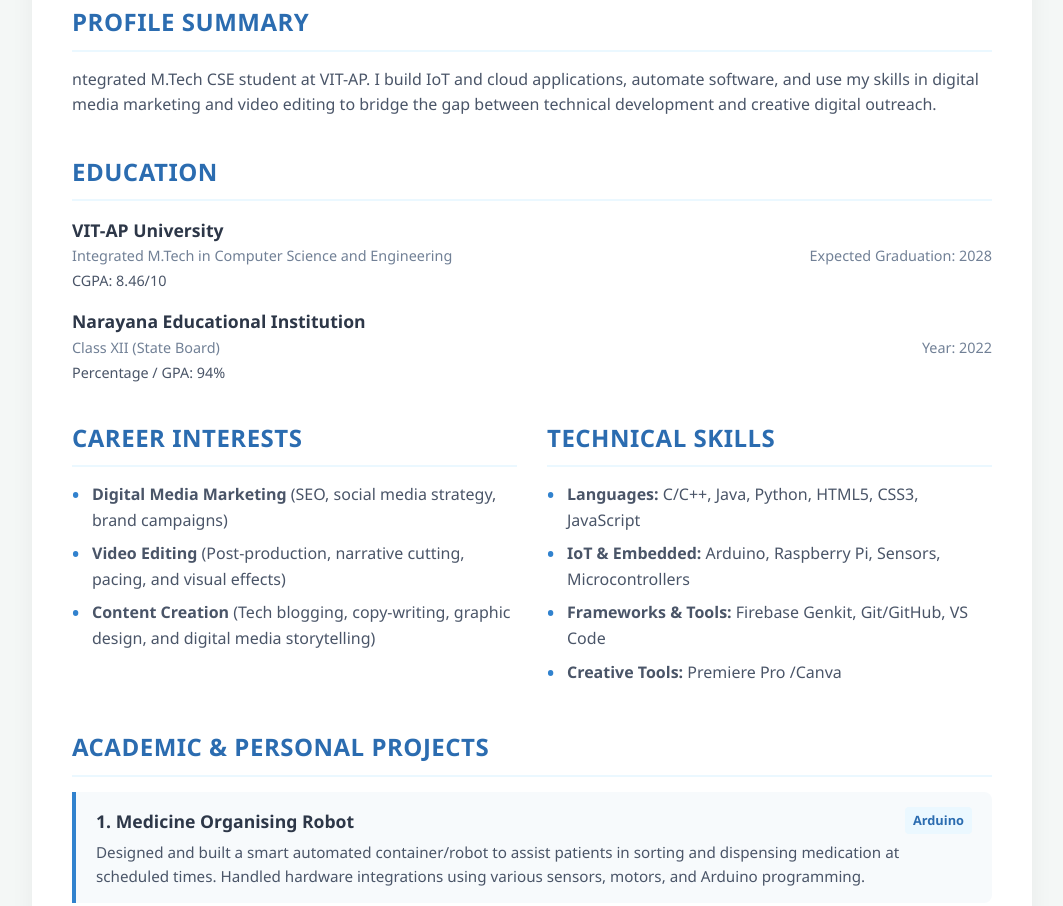
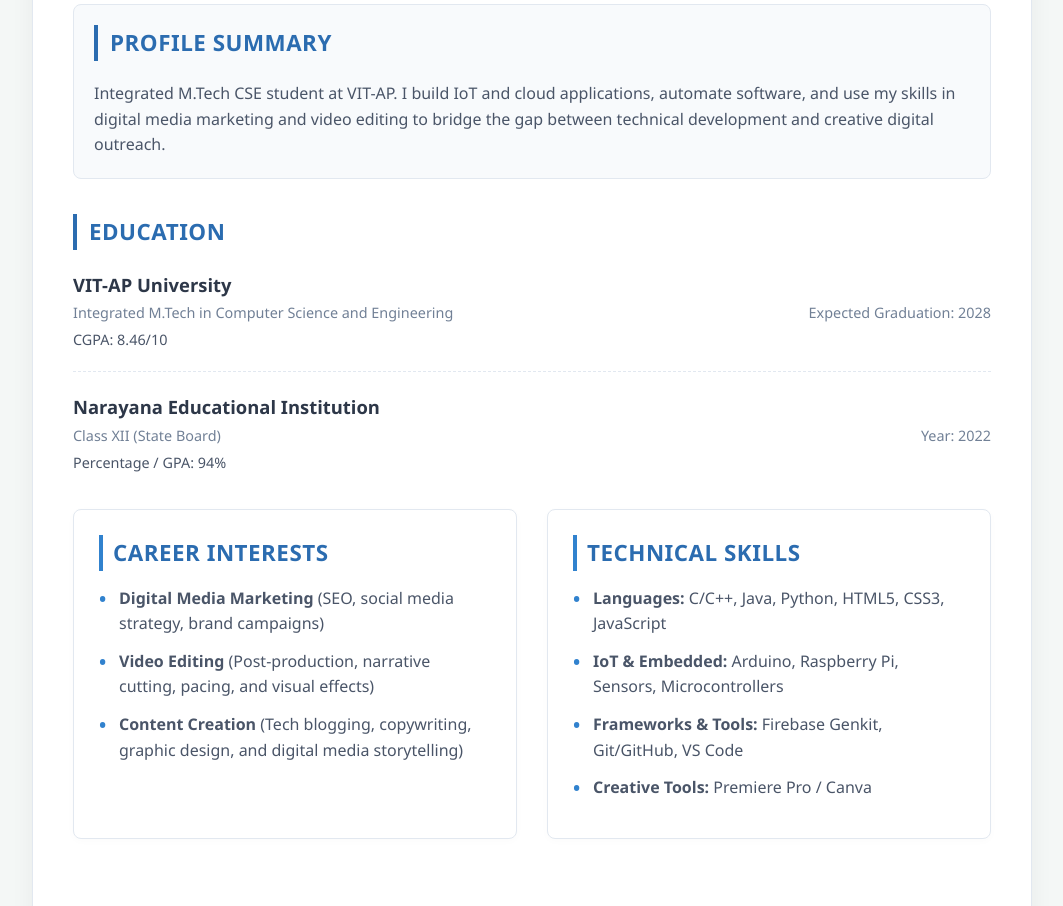
Before and after one commit to zenithsravan-vc/zenithsravan-vc.github.io, a plain HTML site: page index.html in a window 1280 px wide. Shown: the part 269-1175 px from the top of the page, without its empty margins (108-1171 px from the left). Drawn offline with Linux system fonts and the light colour scheme.

Commit message:
Update index.html

```diff
--- a/index.html
+++ b/index.html
@@ -25,6 +25,7 @@
             background: #fff;
             padding: 40px;
             border-radius: 12px;
+            border: 1px solid #e2e8f0;
             box-shadow: 0 4px 23px rgba(0, 0, 0, 0.05);
         }
 
@@ -74,16 +75,23 @@
         }
 
         h2 {
-            font-size: 1.5rem;
+            font-size: 1.4rem;
             color: #2b6cb0;
-            border-bottom: 2px solid #ebf8ff;
-            padding-bottom: 8px;
-            margin-bottom: 15px;
+            border-left: 4px solid #2b6cb0;
+            padding-left: 12px;
+            margin-bottom: 20px;
             text-transform: uppercase;
             letter-spacing: 0.5px;
         }
 
         /* Profile Summary */
+        .summary {
+            background-color: #f8fafc;
+            padding: 20px;
+            border-radius: 8px;
+            border: 1px solid #e2e8f0;
+        }
+
         .summary p {
             color: #4a5568;
         }
@@ -93,6 +101,7 @@
             display: grid;
             grid-template-columns: 1fr 1fr;
             gap: 30px;
+            margin-bottom: 35px;
         }
 
         @media (max-width: 768px) {
@@ -100,6 +109,21 @@
                 grid-template-columns: 1fr;
                 gap: 20px;
             }
+        }
+
+        /* Bordered Cards for Grid Sections */
+        .interests, .skills {
+            border: 1px solid #e2e8f0;
+            padding: 25px;
+            border-radius: 8px;
+            background: #fff;
+            box-shadow: 0 2px 8px rgba(0, 0, 0, 0.02);
+        }
+
+        .interests h2, .skills h2 {
+            border-left: 4px solid #3182ce;
+            padding-left: 10px;
+            margin-bottom: 15px;
         }
 
         /* Lists formatting */
@@ -110,7 +134,7 @@
         ul li {
             position: relative;
             padding-left: 20px;
-            margin-bottom: 8px;
+            margin-bottom: 12px;
             color: #4a5568;
         }
 
@@ -126,24 +150,26 @@
 
         /* Projects Section */
         .project-card {
-            background: #f7fafc;
+            background: #f8fafc;
+            border: 1px solid #e2e8f0;
             border-left: 4px solid #3182ce;
-            padding: 15px 20px;
-            margin-bottom: 15px;
+            padding: 20px;
+            margin-bottom: 20px;
             border-radius: 0 8px 8px 0;
-            transition: transform 0.2s, box-shadow 0.2s;
+            transition: transform 0.2s, box-shadow 0.2s, border-color 0.2s;
         }
 
         .project-card:hover {
             transform: translateY(-2px);
-            box-shadow: 0 4px 10px rgba(0, 0, 0, 0.05);
+            border-color: #cbd5e1;
+            box-shadow: 0 6px 15px rgba(0, 0, 0, 0.05);
         }
 
         .project-header {
             display: flex;
             justify-content: space-between;
             align-items: center;
-            margin-bottom: 5px;
+            margin-bottom: 8px;
         }
 
         .project-title {
@@ -156,9 +182,10 @@
             font-size: 0.8rem;
             background: #ebf8ff;
             color: #2b6cb0;
-            padding: 3px 8px;
-            border-radius: 4px;
+            padding: 3px 10px;
+            border-radius: 20px;
             font-weight: 600;
+            border: 1px solid #bee3f8;
         }
 
         .project-desc {
@@ -168,12 +195,20 @@
 
         /* Education timeline style */
         .edu-item {
-            margin-bottom: 15px;
+            padding-bottom: 20px;
+            margin-bottom: 20px;
+            border-bottom: 1px dashed #e2e8f0;
+        }
+
+        .edu-item:last-child {
+            border-bottom: none;
+            margin-bottom: 0;
+            padding-bottom: 0;
         }
 
         .edu-item h4 {
             color: #2d3748;
-            font-size: 1.1rem;
+            font-size: 1.15rem;
         }
 
         .edu-meta {
@@ -181,6 +216,7 @@
             color: #718096;
             display: flex;
             justify-content: space-between;
+            margin-top: 2px;
         }
 
     </style>
@@ -193,7 +229,7 @@
             <h1>Zenith Sravan VC</h1>
             <p>4th Year Integrated M.Tech (CSE) Student | VIT-AP University</p>
             <div class="contact-info">
-                <span>📧 <a href="mailto:your.email@vitap.ac.in">sravan.23mic7117@vitapstudent.ac.in</a></span>
+                <span>📧 <a href="mailto:sravan.23mic7117@vitapstudent.ac.in">sravan.23mic7117@vitapstudent.ac.in</a></span>
                 <span>📞 +91 98765 43210</span>
                 <span>💻 <a href="https://github.com/zenithsravan-vc" target="_blank">GitHub</a></span>
             </div>
@@ -202,7 +238,8 @@
         <section class="summary">
             <h2>Profile Summary</h2>
             <p>
-                ntegrated M.Tech CSE student at VIT-AP. I build IoT and cloud applications, automate software, and use my skills in digital media marketing and video editing to bridge the gap between technical development and creative digital outreach.
+                Integrated M.Tech CSE student at VIT-AP. I build IoT and cloud applications, automate software, and use my skills in digital media marketing and video editing to bridge the gap between technical development and creative digital outreach.
+            </p>
         </section>
 
         <section class="education">
@@ -213,7 +250,7 @@
                     <span>Integrated M.Tech in Computer Science and Engineering</span>
                     <span>Expected Graduation: 2028</span>
                 </div>
-                <p style="font-size: 0.9rem; color: #4a5568; margin-top: 2px;">CGPA: 8.46/10 </p>
+                <p style="font-size: 0.9rem; color: #4a5568; margin-top: 4px;">CGPA: 8.46/10 </p>
             </div>
             <div class="edu-item">
                 <h4>Narayana Educational Institution</h4>
@@ -221,7 +258,7 @@
                     <span>Class XII (State Board)</span>
                     <span>Year: 2022</span>
                 </div>
-                <p style="font-size: 0.9rem; color: #4a5568; margin-top: 2px;">Percentage / GPA: 94%</p>
+                <p style="font-size: 0.9rem; color: #4a5568; margin-top: 4px;">Percentage / GPA: 94%</p>
             </div>
         </section>
 
@@ -232,7 +269,7 @@
                 <ul>
                     <li><strong>Digital Media Marketing</strong> (SEO, social media strategy, brand campaigns)</li>
                     <li><strong>Video Editing</strong> (Post-production, narrative cutting, pacing, and visual effects)</li>
-                    <li><strong>Content Creation</strong> (Tech blogging, copy-writing, graphic design, and digital media storytelling)</li>
+                    <li><strong>Content Creation</strong> (Tech blogging, copywriting, graphic design, and digital media storytelling)</li>
                 </ul>
             </section>
 
@@ -242,7 +279,7 @@
                     <li><strong>Languages:</strong> C/C++, Java, Python, HTML5, CSS3, JavaScript</li>
                     <li><strong>IoT & Embedded:</strong> Arduino, Raspberry Pi, Sensors, Microcontrollers</li>
                     <li><strong>Frameworks & Tools:</strong> Firebase Genkit, Git/GitHub, VS Code</li>
-                    <li><strong>Creative Tools:</strong> Premiere Pro /Canva</li>
+                    <li><strong>Creative Tools:</strong> Premiere Pro / Canva</li>
                 </ul>
             </section>
 
```
